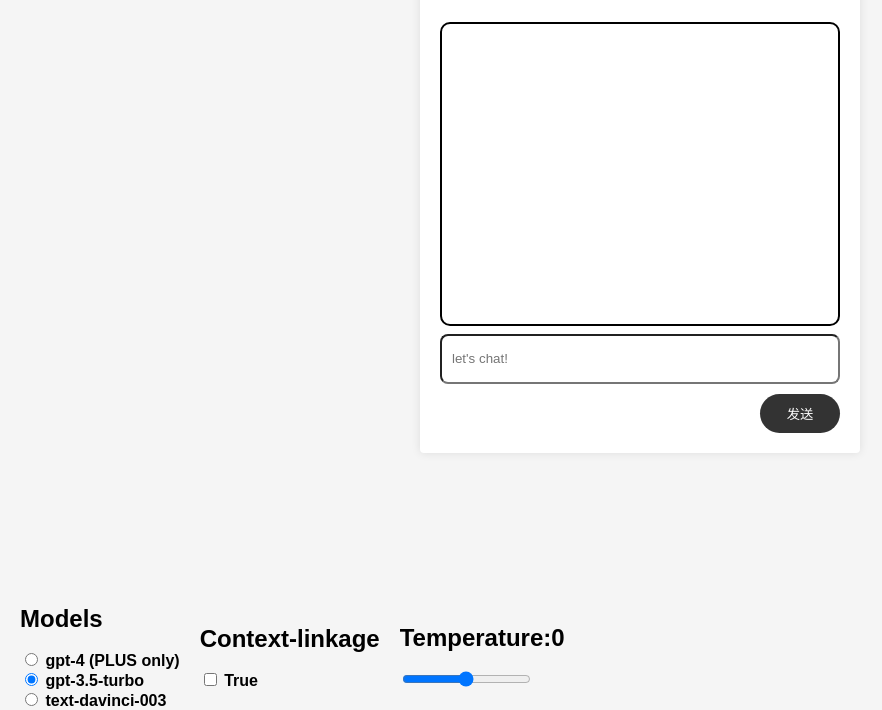
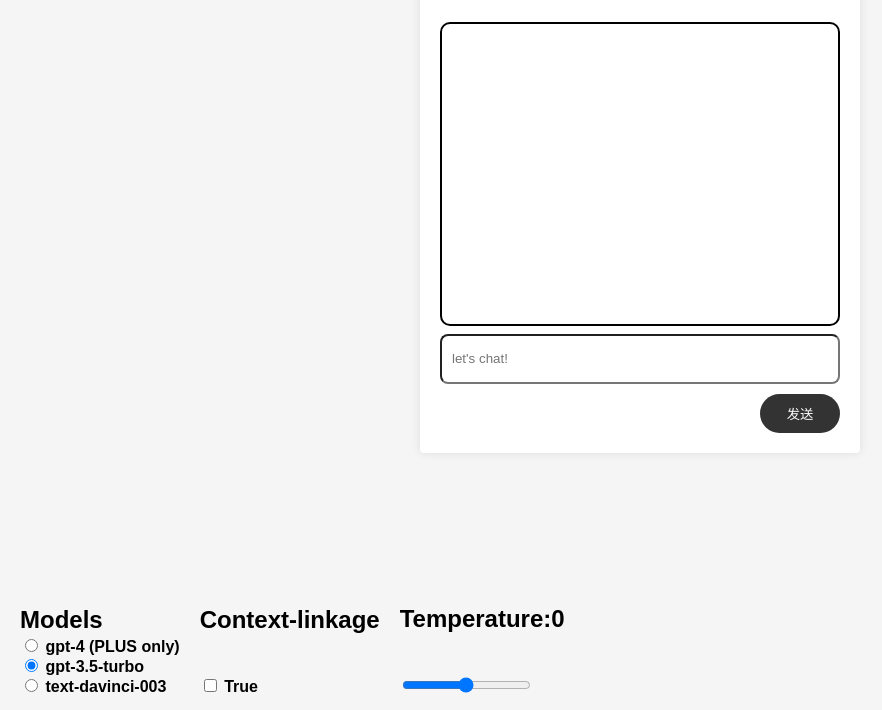
Before and after one commit to DinorexTim/GPT-webUI, a plain HTML site: page Main.html in a window 1280 px wide. Shown: the part 215-925 px from the top of the page, without its empty margins (0-882 px from the left). Drawn offline with Linux system fonts and the light colour scheme; no server answers.

Commit message:
参数高度对齐

```diff
--- a/Main.html
+++ b/Main.html
@@ -78,11 +78,6 @@
       display: flex;
       align-items: center;
     }
-
-    .options h2 {
-      height: 25px; /* 设置一个固定高度 */
-    }
-
     </style>
 </head>
 <body>
@@ -102,7 +97,7 @@
   </div>
   <div class="options">
     <div class="models" style="display: inline-block; margin-left: 20px;">
-      <h2>Models</h2>
+      <h2 style="height: 10px;">Models</h2>
       <form>
         <input type="radio" id="model1" name="option" value="option1">
         <label for="model1"><b>gpt-4 (PLUS only)</b></label><br>
@@ -113,12 +108,12 @@
       </form>
     </div>
     <div class="context-linkage" style="display: inline-block; margin-left: 20px;">
-      <h2>Context-linkage</h2>
+      <h2 style="height: 50px;">Context-linkage</h2>
         <input type="checkbox" id="Context-linkage" name="Context-linkage" value="option2">
         <label for="Context-linkage"><b>True</b></label><br>
     </div>
     <div class="temperature" style="display: inline-block; margin-left: 20px;" id="temperature">
-        <div id="value"><h2>Temperature:0</h2></div>
+        <div id="value"><h2 style="height: 50px;">Temperature:0</h2></div>
         <input type="range" min="-20" max="20" id="temperature-range">
     </div>
   </div>
@@ -156,7 +151,7 @@
     //选择逆天程度
     Temperature.addEventListener('input',()=>{
       temperature=document.getElementById("temperature-range").value;
-      document.getElementById("value").innerHTML=`<h2>Temperature:${temperature/10}</h2>`;
+      document.getElementById("value").innerHTML=`<h2 style="height: 50px;">Temperature:${temperature/10}</h2>`;
     })
     //获取输入的orgid与APIkey
     fetch('get-info')
```
